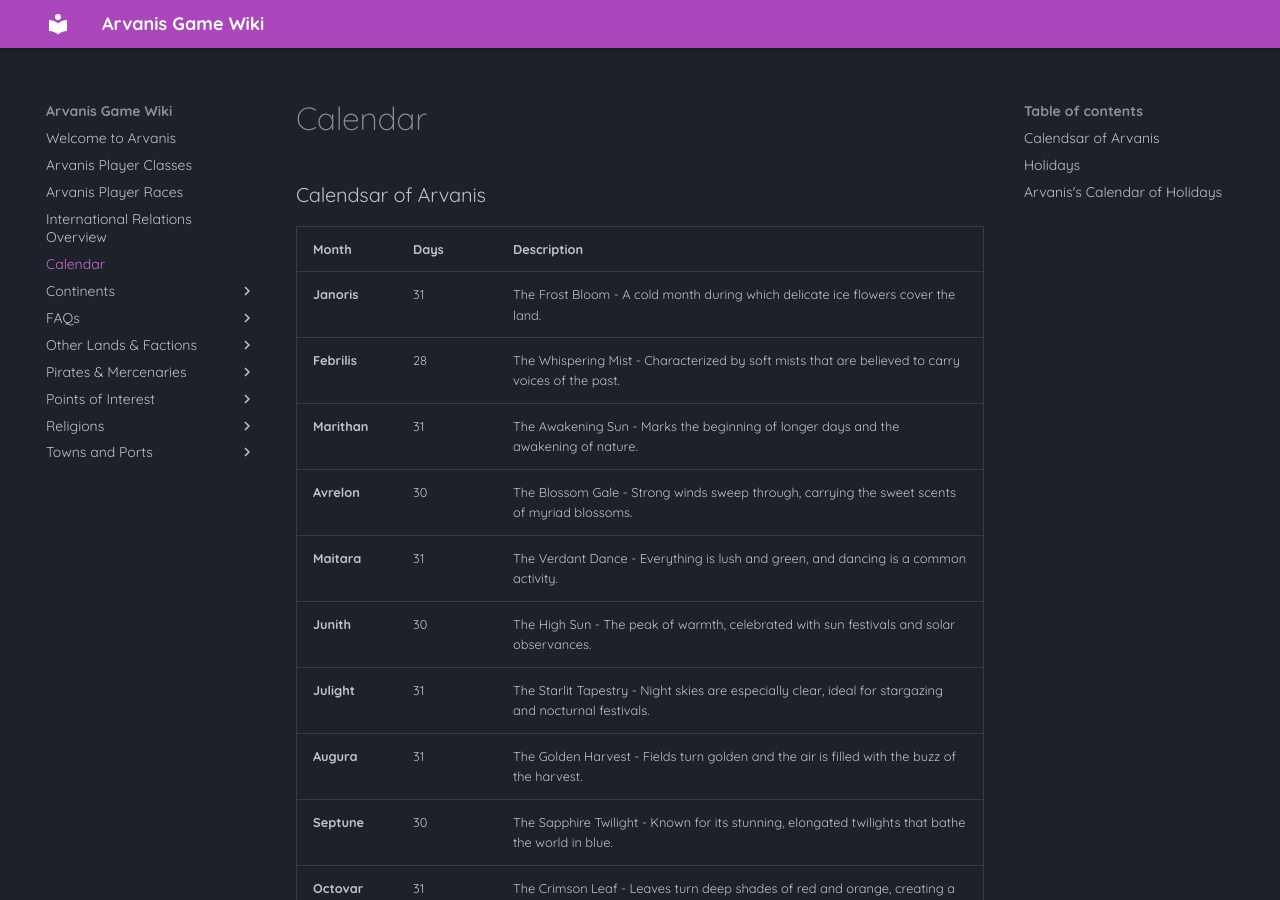
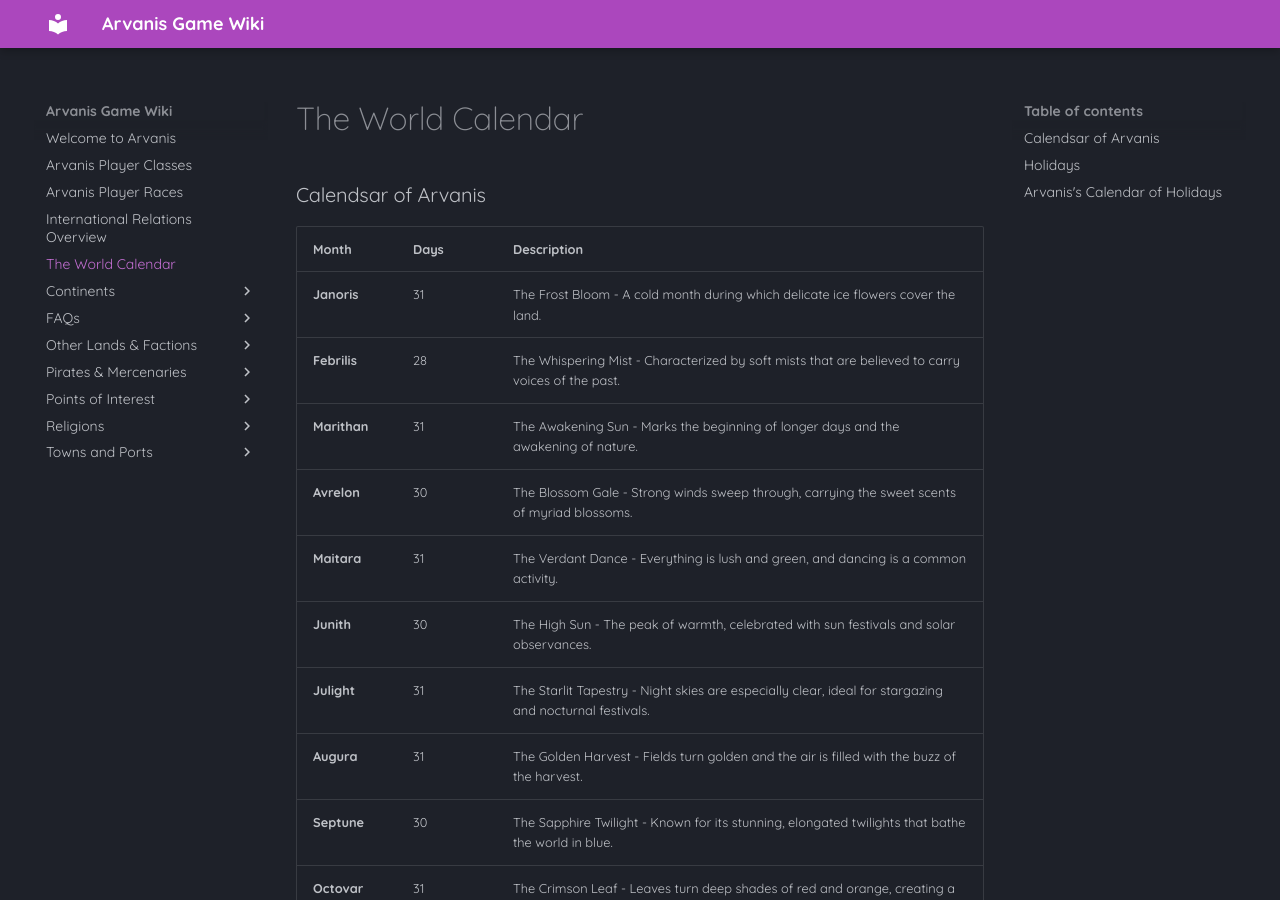
Before and after one commit to Bomchoo/Arvanis-Wiki, an MkDocs documentation site: the page built from docs/world-calendar.md, in a window 1280 px wide and 900 px high. Built offline with MkDocs 1.6.1 and Material for MkDocs 9.7.7, drawn with Linux system fonts in a browser that asks for light colours.

```diff
--- a/docs/world-calendar.md
+++ b/docs/world-calendar.md
@@ -1,4 +1,4 @@
-# Calendar
+# The World Calendar
 
 ### Calendsar of Arvanis
 
```
